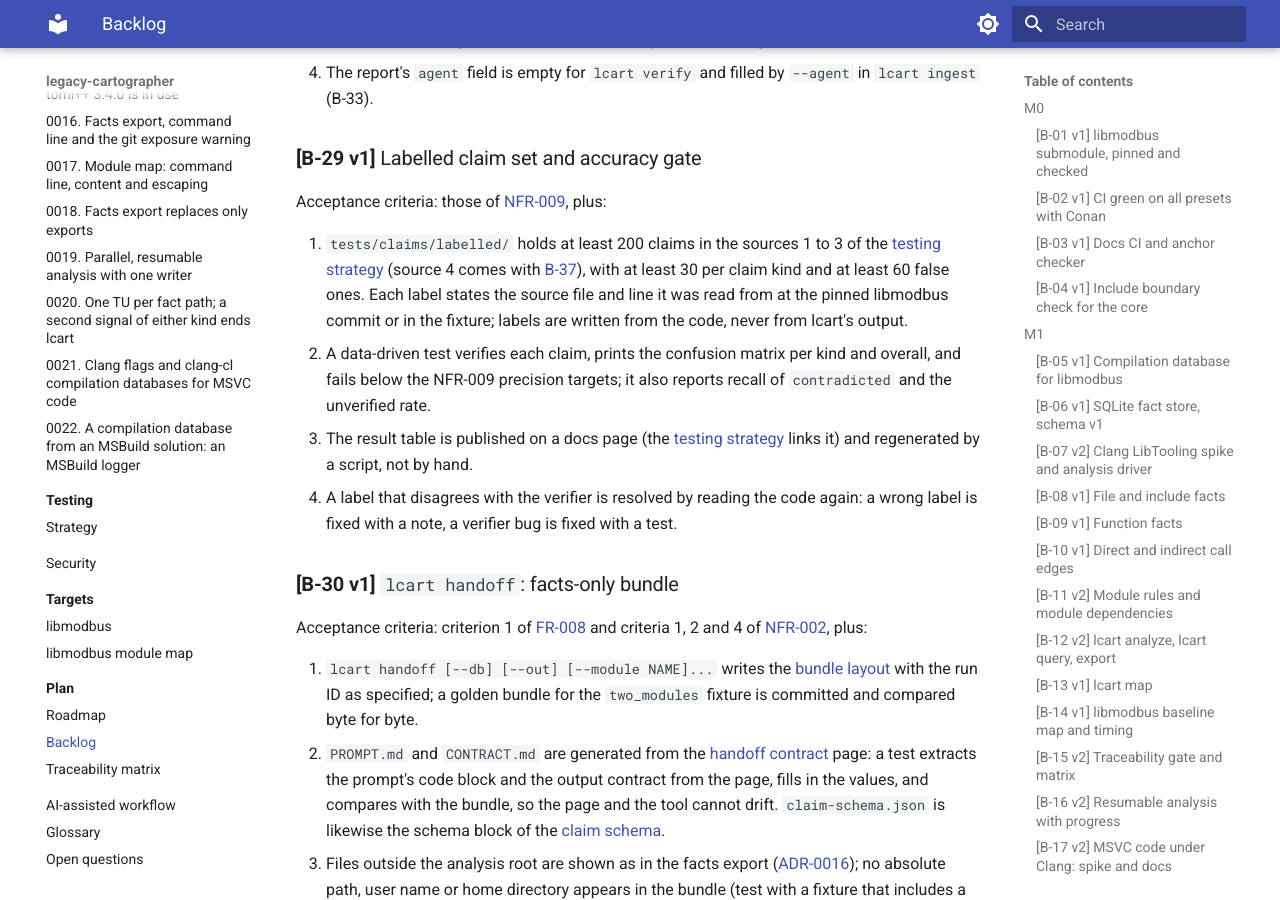
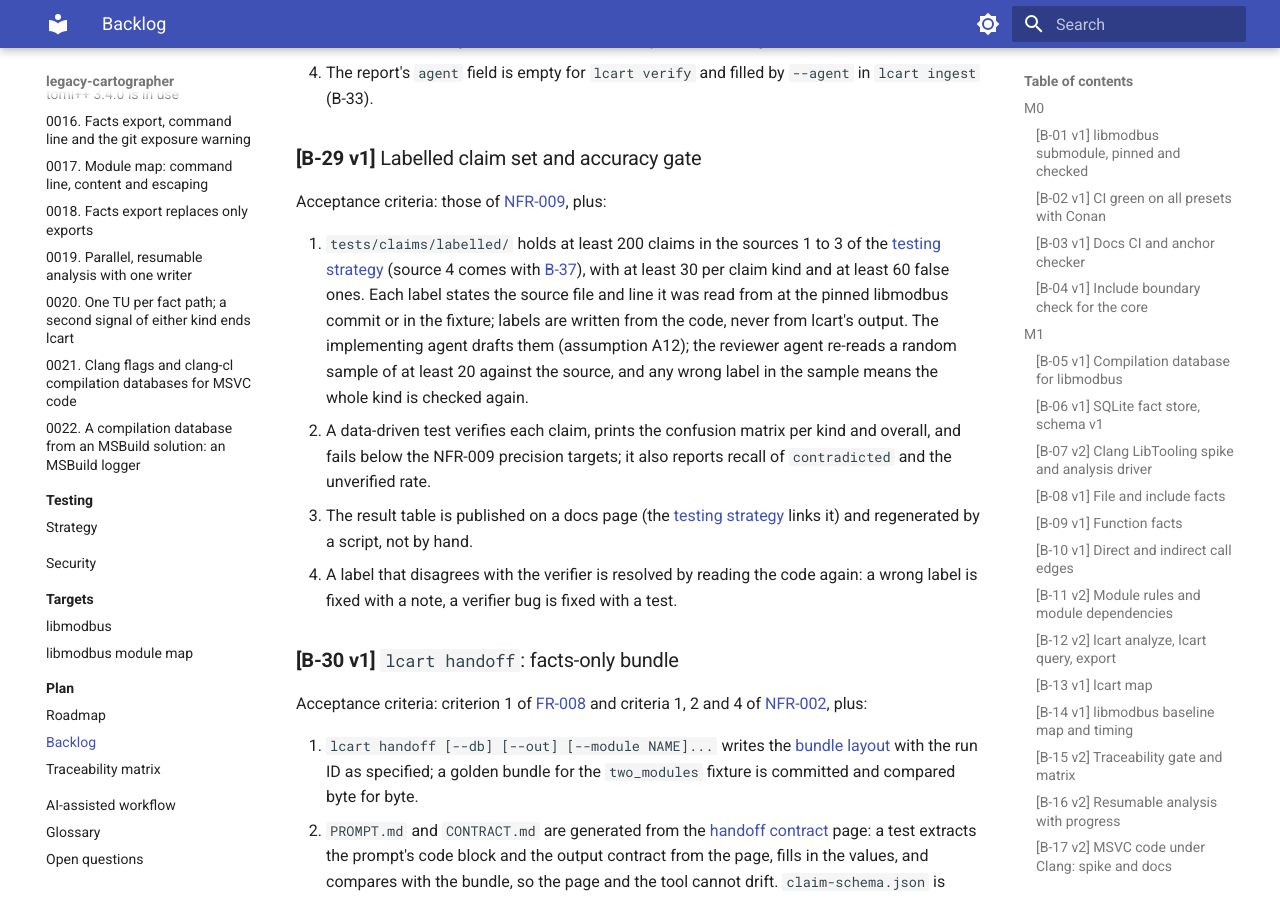
Before and after one commit to Tomek52/legacy-cartographer, an MkDocs documentation site: the page built from docs/plan/backlog.md, in a window 1280 px wide and 900 px high, scrolled down 20654 px. Built offline with MkDocs 1.6.1 and Material for MkDocs 9.7.7, drawn with Linux system fonts in a browser that asks for light colours; some of the changed text lies outside the part shown.

Commit message:
docs(plan): record the labelling and agent-run assumptions for M2
B-29 labels are drafted by the implementing agent and sample-checked by
the reviewer agent (A12); B-37 runs Claude Code on a facts-only bundle
in a separate session without the source (A13).

Co-Authored-By: Claude Opus 5.5 <noreply@anthropic.com>
Claude-Session: https://claude.ai/code/session_01Sn6UD6WxmmXBAgKToBQUdD

```diff
--- a/docs/plan/backlog.md
+++ b/docs/plan/backlog.md
@@ -911,7 +911,10 @@ plus:
    at least 30 per claim kind and at least 60 false ones. Each label states
    the source file and line it was read from at the pinned libmodbus commit
    or in the fixture; labels are written from the code, never from lcart's
-   output.
+   output. The implementing agent drafts them (assumption A12); the
+   reviewer agent re-reads a random sample of at least 20 against the
+   source, and any wrong label in the sample means the whole kind is
+   checked again.
 2. A data-driven test verifies each claim, prints the confusion matrix per
    kind and overall, and fails below the NFR-009 precision targets; it also
    reports recall of `contradicted` and the unverified rate.
@@ -1059,8 +1062,10 @@ for `handoff` and `ingest`, plus:
 
 ### <a id="b37-real-agent-run-on-libmodbus-v1"></a>**[B-37 v1]** Real agent run on libmodbus, published
 
-M2's last Definition of Done items. The agent and model are chosen by the
-owner.
+M2's last Definition of Done items. The agent is Claude Code, started in
+the bundle directory in a session separate from the one implementing M2,
+with no access to this repository or to the libmodbus source (assumption
+A13); the model is the one that session reports.
 
 Acceptance criteria:
 
```
Also changed, not shown: docs/open-questions.md (+2 -0 lines).
